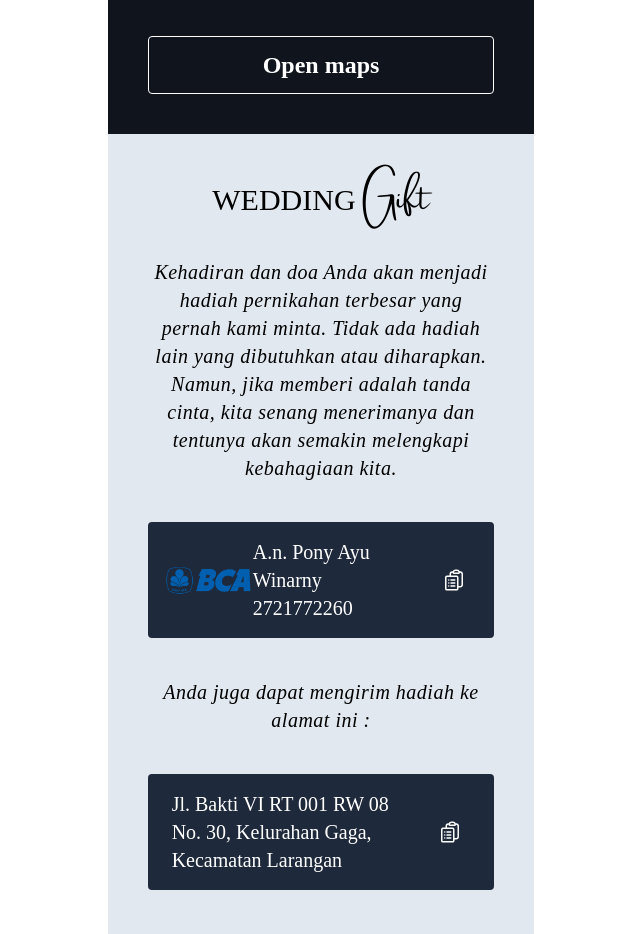
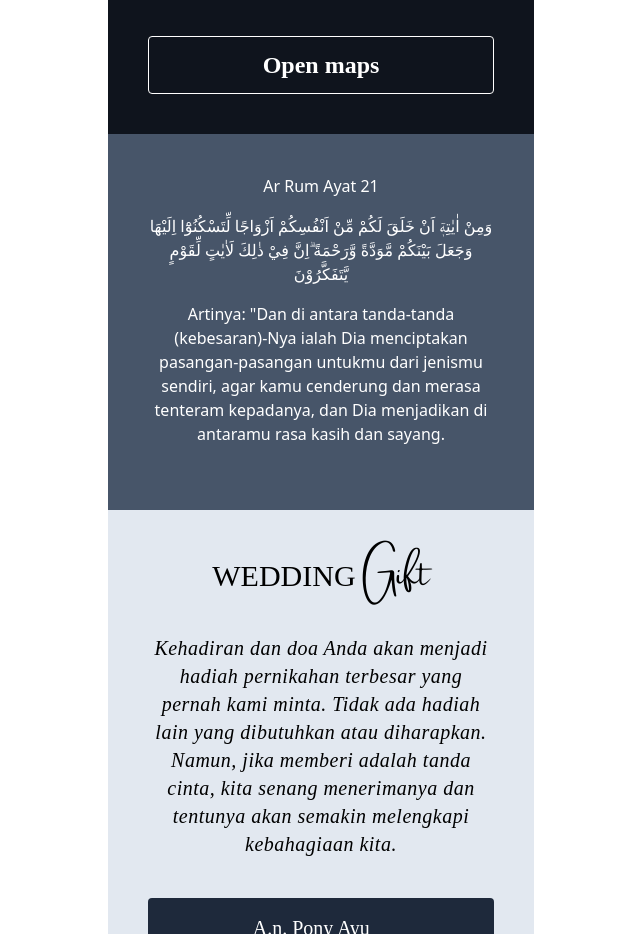
Before and after one commit to raflidev/undagan-online, a React (Create React App) app: page / in a window 1280 px wide. Shown: the part 1540-2474 px from the top of the page, without its empty margins (319-959 px from the left). Built offline with nearby package versions, Linux system fonts and the light colour scheme; the HTML template or start-up script is replaced by a standard one; a web font is replaced by a local one.

Commit message:
add surah ar rum 21

```diff
--- a/src/App.js
+++ b/src/App.js
@@ -157,6 +157,19 @@ function App() {
         </div>
       </div>
 
+      <div className="flex justify-center">
+        <div className="w-full lg:w-2/6 bg-slate-600 text-white px-10 pt-10 pb-16 text-center space-y-4">
+          <div>
+            Ar Rum Ayat 21
+          </div>
+          <div>
+            وَمِنْ اٰيٰتِهٖٓ اَنْ خَلَقَ لَكُمْ مِّنْ اَنْفُسِكُمْ اَزْوَاجًا لِّتَسْكُنُوْٓا اِلَيْهَا وَجَعَلَ بَيْنَكُمْ مَّوَدَّةً وَّرَحْمَةً ۗاِنَّ فِيْ ذٰلِكَ لَاٰيٰتٍ لِّقَوْمٍ يَّتَفَكَّرُوْنَ
+          </div>
+          <div>
+            Artinya: "Dan di antara tanda-tanda (kebesaran)-Nya ialah Dia menciptakan pasangan-pasangan untukmu dari jenismu sendiri, agar kamu cenderung dan merasa tenteram kepadanya, dan Dia menjadikan di antaramu rasa kasih dan sayang.
+          </div>
+        </div>
+      </div>
       <div className="flex justify-center font-wondar">
         <div className="w-full lg:w-2/6 min-h-screen bg-slate-200 text-black px-10 pt-10 pb-16 text-center space-y-10">
           <div className="text-3xl">WEDDING <span className="font-amsterdam">Gift</span> </div>
```
